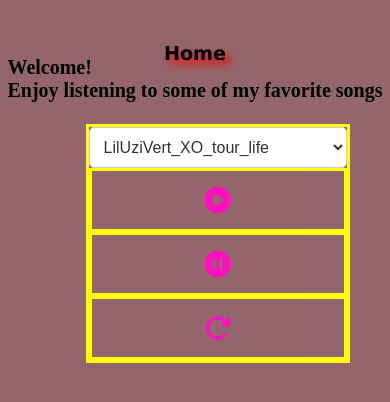
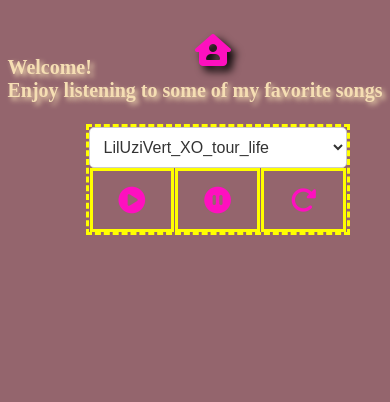
Before and after one commit to Cactus-John/Flask-web, a Flask app: page /artists in a window 390 px wide; the page is wider, and only the part inside the window is pictured. Shown: the top 402 px of that part. Run offline with Flask 3, Linux system fonts and the light colour scheme; some libraries are stand-ins or nearby versions.

Commit message:
new songs, better functionality

```diff
--- a/server.py
+++ b/server.py
@@ -71,14 +71,18 @@
              "LilUziVert_20_Min.mp3",
              "LilUziVert_That_Way.mp3",
              "LilUziVert_Flooded_The_Face.mp3",
-             "LilUziVert_Erase_Your_Social.mp3"]
+             "LilUziVert_Erase_Your_Social.mp3",
+             "LilUziVert_Aye.mp3",
+             "LilUziVert_Pluto_to_Mars.mp3"]
 
     album_art = {
         songs[0]: album_image_path[0],
         songs[1]: album_image_path[0],
         songs[2]: album_image_path[0],
         songs[3]: album_image_path[1],
-        songs[4]: album_image_path[2]
+        songs[4]: album_image_path[2],
+        songs[5]: album_image_path[1],
+        songs[6]: album_image_path[1]
     }
 
     def get_album_image(song_name):
@@ -107,15 +111,6 @@
                 pygame.mixer.music.play()
                 is_playing = True
                 is_paused = False
-
-        elif request.form.get('pause') == 'Pause':
-
-            # pauza ako muzika playa i nije pauza
-
-            if is_playing and not is_paused:
-                pygame.mixer.music.pause()
-                is_paused = True
-
 
         if request.form.get('restart') == 'true':
 
@@ -164,14 +159,6 @@
                                     album_image_path=album_image_path)
 
 
-    #if song_path:
-    #   sound = pygame.mixer.Sound(song_path)
-    #   total_duration = sound.get_length()
-    #else:
-    #   total_duration = 0.0
-
-    #song_position = pygame.mixer.music.get_pos() / 1000.0  # milliseconds to seconds
-
     return render_template('artists.html',
                            songs=songs,
                            current_song_name=None,
--- a/static/css/style-artists.css
+++ b/static/css/style-artists.css
@@ -8,6 +8,8 @@
 }
 
 h1 {
+  color: wheat;
+  text-shadow: 3px 3px 5px wheat;
   position: absolute;
   top: 5%;
 }
@@ -20,14 +22,12 @@
   top: 8%;
   left: 5%;
 }
-
-a {
+nav a {
   text-decoration: none;
-  color: black;
-  font-family: Verdana, Geneva, Tahoma, sans-serif;
-  font-size: larger;
-  font-weight: bolder;
-  text-shadow: 5px 5px 8px red;
+  text-shadow: 5px 5px 8px black;
+  position: absolute;
+  top: auto;
+  left: auto;
 }
 
 .album-art {
@@ -49,7 +49,7 @@
   position: relative;
   top: auto;
   right: 5px;
-  outline: 3px solid yellow;
+  outline: 3px dashed yellow;
 }
 
 /* #left-side i #form-conatiner skupa postavit na lijevu marginu i odvojit stranicu na pola*/
@@ -104,6 +104,12 @@
   border-left: none;
 }
 
+#button-container {
+  display: flex;
+  flex-direction: row;
+  justify-content: space-evenly;
+}
+
 select {
   padding: 10px;
   font-size: 16px;
@@ -119,6 +125,7 @@
 
 @media only screen and (max-width: 900px) {
   #form-container {
+    position: absolute;
     top: 15%;
     left: 24%;
     right: auto;
@@ -142,6 +149,6 @@
     bottom: 40px;
   }
   option {
-    max-width: 50px;
+    max-width: 40px;
   }
 }/*# sourceMappingURL=style-artists.css.map */
--- a/static/css/style-artists.scss
+++ b/static/css/style-artists.scss
@@ -8,6 +8,8 @@
 }
 
 h1 {
+  color: wheat;
+  text-shadow: 3px 3px 5px wheat;
   position: absolute;
   top:5%;
 }
@@ -19,15 +21,14 @@
   position: absolute;
   top: 8%;
   left: 5%;
-}
 
-a {
-  text-decoration: none;
-  color:black;
-  font-family: Verdana, Geneva, Tahoma, sans-serif;
-  font-size: larger;
-  font-weight: bolder;
-  text-shadow: 5px 5px 8px red;
+  a {
+    text-decoration: none;
+    text-shadow: 5px 5px 8px black;
+    position: absolute;
+    top: auto;
+    left: auto;
+  }
 }
 
 .album-art {
@@ -49,7 +50,7 @@
   position: relative;
   top: auto;
   right: 5px;
-  outline: 3px solid yellow;
+  outline: 3px dashed yellow;
 }
 
 
@@ -58,7 +59,7 @@
 #form-container {
   display: flex;
   flex-direction: row;
-  justify-content:space-between;
+  justify-content: space-between;
   position: absolute;
   top: 10%;
   left: 15%;
@@ -110,6 +111,12 @@
   border-left: none;
 }
 
+#button-container {
+  display: flex;
+  flex-direction: row;
+  justify-content: space-evenly;
+}
+
 select {
   padding: 10px;
   font-size: 16px;
@@ -127,6 +134,7 @@
 @media only screen and (max-width:900px) {
 
   #form-container {
+    position:absolute;
     top:15%;
     left: 24%;
     right: auto;
@@ -154,6 +162,6 @@
     bottom: 40px;
   }
   option {
-    max-width: 50px;
+    max-width: 40px;
   }
 }
--- a/templates/artists.html
+++ b/templates/artists.html
@@ -12,16 +12,14 @@
             var form = document.getElementById('playForm');
             form.submit();
         }
-
-        function changeColor(playButton, color) {
-            playButton.style.color = color;
-        }
     </script>
 </head>
 
 <body>
     <nav>
-        <a href="{{url_for('home')}}">Home</a>
+        <a href="{{url_for('home')}}">
+            <i class="fa-solid fa-house-user fa-2xl" style="color: #fe10be;"></i>
+        </a>
     </nav>
 
     <h1>Welcome! <br>
@@ -35,8 +33,6 @@
         <div id="left-side">
             <form method="post" action="/artists">
 
-
-
                 <select name="selected_song">
                     {% for song in songs %}
                     <option value="{{ song }}" {% if song==current_song_name %} selected {% endif %}>{{
@@ -44,6 +40,7 @@
                         }}</option>
                     {% endfor %}
                 </select>
+                <div id="button-container">
                     <div id="item2">
                         <button class="invisible-button" type="submit" name="play" value="Play">
                             <i class="fa-solid fa-circle-play fa-2xl" style="color: #fe10bf;"></i>
@@ -61,7 +58,7 @@
                             <i class="fa-solid fa-rotate-right fa-2xl" style="color: #fe10bf;"></i>
                         </button>
                     </div>
-
+                </div>
             </form>
         </div>
     </div>
--- a/templates/weather.html
+++ b/templates/weather.html
@@ -10,6 +10,7 @@
 </head>
 
 <body>
+
     <nav class="navbarContainer">
         <div class="navbar">
             <a href="{{url_for('home')}}">Home</a>
```
Also changed, not shown: static/css/style-city-not-found.css (+6 -10 lines), static/css/style-city-not-found.scss (+6 -11 lines), 4 other files. Lines whose indentation alone changed are shown as unchanged.
